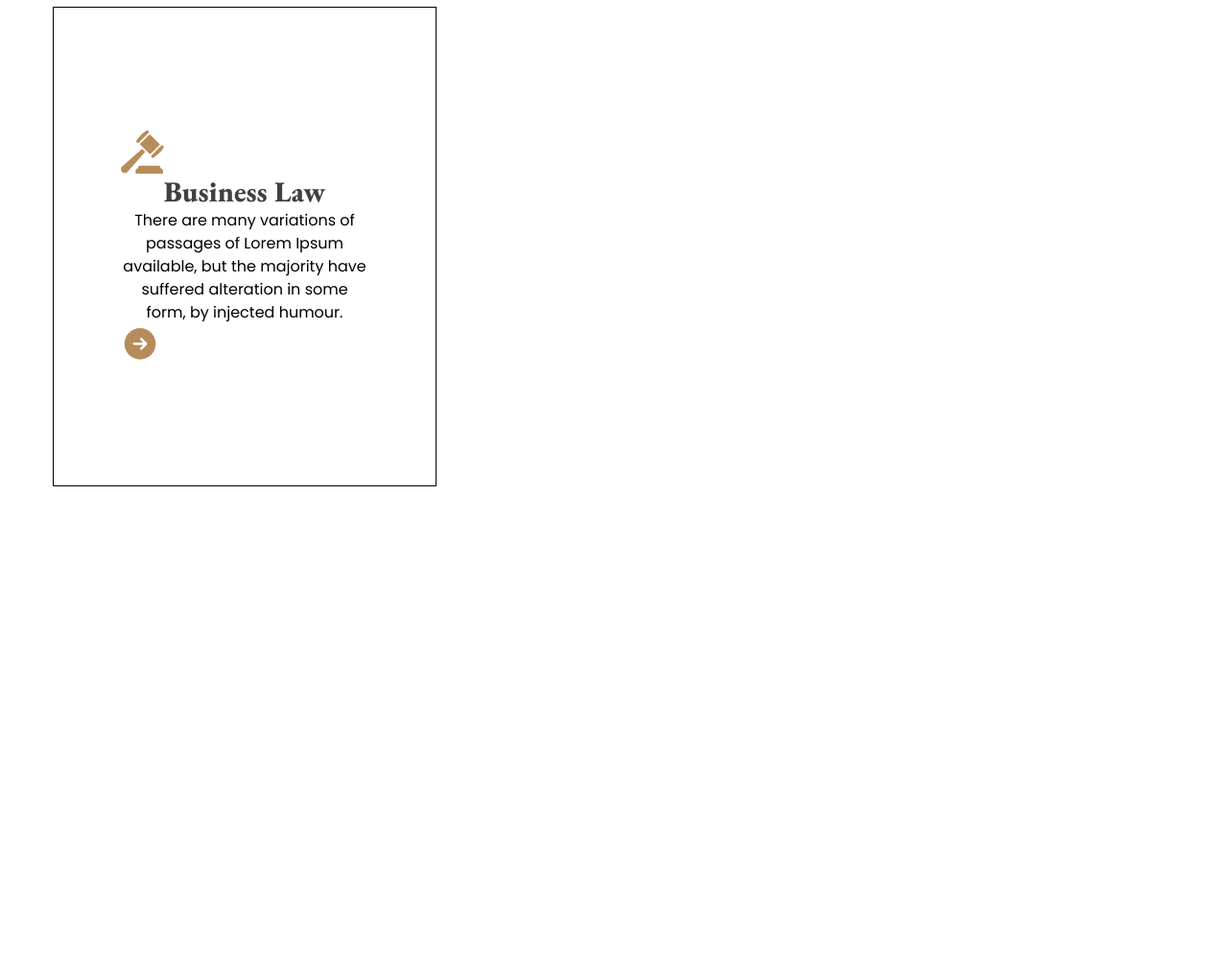
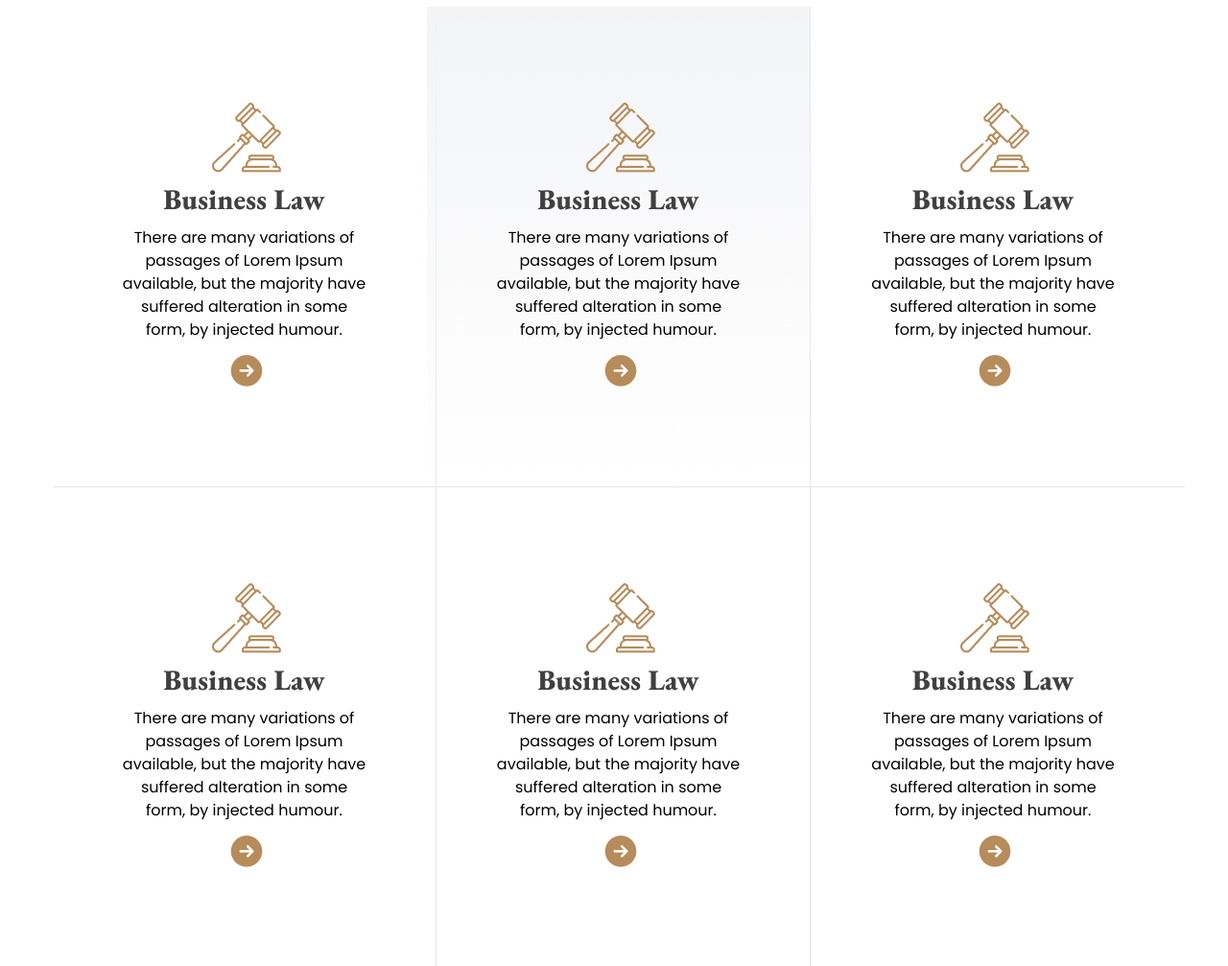
Before and after one commit to Shadhin282/legal-solution-resources, a plain HTML site: page index.html in a window 1280 px wide. Shown: the part 1020-2027 px from the top of the page at 96% size. Before the commit the page ends 1527 px from the top, so only its background shows below. Drawn offline with nearby package versions, Linux system fonts and the light colour scheme.

Commit message:
Updated content

```diff
--- a/index.html
+++ b/index.html
@@ -1,5 +1,6 @@
 <!DOCTYPE html>
 <html lang="en">
+
 <head>
     <meta charset="UTF-8">
     <meta name="viewport" content="width=device-width, initial-scale=1.0">
@@ -9,24 +10,33 @@
     <style>
         @import url('https://fonts.googleapis.com/css2?family=Poppins:ital,wght@0,100;0,200;0,300;0,400;0,500;0,600;0,700;0,800;0,900;1,100;1,200;1,300;1,400;1,500;1,600;1,700;1,800;1,900&display=swap');
         @import url('https://fonts.googleapis.com/css2?family=EB+Garamond:ital,wght@0,400..800;1,400..800&display=swap');
-        .poppins{
+
+        .poppins {
             font-family: "Poppins", sans-serif;
         }
-        .Garamond{
-            font-family: "EB Garamond", serif;;
+
+        .Garamond {
+            font-family: "EB Garamond", serif;
+            ;
         }
     </style>
 </head>
+
 <body>
     <header class="max-w-[1170px] mt-[70px] mx-auto">
         <nav class="flex justify-between items-center ">
-            <h1 class="Garamond gap-[16px] text-[35px] text-[#414040] font-extrabold"><span class="text-[#B68C5A]"><i class="fa-solid fa-gavel"></i></span>Justice</h1>
+            <h1 class="Garamond gap-[16px] text-[35px] text-[#414040] font-extrabold"><span class="text-[#B68C5A]"><i
+                        class="fa-solid fa-gavel"></i></span>Justice</h1>
             <ul class="flex gap-[30px]  ">
                 <li class=" text-[#707070] poppins font-regular text-[16px]">Home</li>
-                <li class="gap-[4px] text-[#707070] poppins font-regular text-[16px]">Service <i class="fa-solid fa-greater-than"></i></li>
-                <li class="gap-[4px] text-[#707070] poppins font-regular text-[16px]">Cases <i class="fa-solid fa-greater-than"></i></li>
-                <li class="gap-[4px] text-[#707070] poppins font-regular text-[16px]">Blog <i class="fa-solid fa-greater-than"></i></li>
-                <li class="gap-[4px] text-[#707070] poppins font-regular text-[16px]">Contact Us <i class="fa-solid fa-greater-than"></i></li>
+                <li class="gap-[4px] text-[#707070] poppins font-regular text-[16px]">Service <i
+                        class="fa-solid fa-greater-than"></i></li>
+                <li class="gap-[4px] text-[#707070] poppins font-regular text-[16px]">Cases <i
+                        class="fa-solid fa-greater-than"></i></li>
+                <li class="gap-[4px] text-[#707070] poppins font-regular text-[16px]">Blog <i
+                        class="fa-solid fa-greater-than"></i></li>
+                <li class="gap-[4px] text-[#707070] poppins font-regular text-[16px]">Contact Us <i
+                        class="fa-solid fa-greater-than"></i></li>
             </ul>
             <button class="px-[29px] py-[18px] rounded-[8px] poppins font-semibold bg-[#B68C5A] text-white text-[18px]">
                 Free Consultation
@@ -35,11 +45,15 @@
         <div class="bg-[url('./images/banner.png')] bg-blend-darken bg-[rgba(0,0,0,0.4)] mt-12 text-white h-137.5 ">
             <div class="w-173 flex flex-col text-center items-center gap-6 mx-[239px] pt-26">
                 <h1 class="Garamond text-7xl font-extrabold">We Provide Effective Legal Solutions</h1>
-            <p class="poppins font-regular text-[16px]">There are many variations of passages of Lorem Ipsum available, but the majority have suffered alteration in some form, by injected humour.
+                <p class="poppins font-regular text-[16px]">There are many variations of passages of Lorem Ipsum
+                    available, but the majority have suffered alteration in some form, by injected humour.
                 </p>
                 <form class="w-172  gap-6">
-                <input class="bg-white pl-5 py-5 pr-78.5 rounded-lg" type="search" name="search" id="" placeholder="search your service">
-                <button class="px-[39px] py-[17px] rounded-lg poppins font-semibold bg-[#B68C5A] text-white text-[20px]" name="search">Search</button>
+                    <input class="bg-white pl-5 py-5 pr-78.5 rounded-lg" type="search" name="search" id=""
+                        placeholder="search your service">
+                    <button
+                        class="px-[39px] py-[17px] rounded-lg poppins font-semibold bg-[#B68C5A] text-white text-[20px]"
+                        name="search">Search</button>
                 </form>
             </div>
 
@@ -47,23 +61,107 @@
     </header>
 
     <main class="max-w-[1170px] mx-auto mt-30">
-        <div class="flex flex-col text-center justify-center items-center  gap-6 w-178">
+        <div class="flex flex-col text-center mx-auto mb-16 justify-center items-center  gap-6 w-178">
             <h2 class="text-[#414040] Garamond text-center text-4xl font-extrabold">
                 The Legal Practice Area
             </h2>
             <p class="poppins font-regular text-center text-[16px]">
-                There are many variations of passages of Lorem Ipsum available, but the majority have suffered alteration in some form, by injected humour.
+                There are many variations of passages of Lorem Ipsum available, but the majority have suffered
+                alteration in some form, by injected humour.
             </p>
         </div>
-        <div class="flex flex-col items-center justify-center px-[70px] w-100 h-125 border-1 mt-16">
+        <!-- Cards -->
+        <div class="grid grid-cols-3  gap-0 ">
+            <div class="flex flex-col border-r border-gray-200 items-center justify-center px-[70px] w-100 h-125">
+
                 <div class=" text-center">
-                <img class="text-center" src="./images/logo.png" alt="">
-            <h2 class="text-[#414040] Garamond text-center text-3xl font-extrabold">Business Law</h2>
-            <p class="poppins font-regular text-center text-[16px]">There are many variations of passages of Lorem Ipsum available, but the majority have suffered alteration in some form, by injected humour.</p>
-            <img class="text-center" src="./images/Frame.png" alt="">
+                    <!-- <span class="text-[#B68C5A] text-7xl mb-2.5"><i class="fa-solid fa-gavel"></i></span> -->
+                    <img class="text-center ml-24" src="./images/business.png" alt="">
+                    <h2 class="text-[#414040] Garamond text-center my-2.5 text-3xl font-extrabold">Business Law</h2>
+                    <p class="poppins font-regular mb-2.5 text-center text-[16px]">There are many variations of passages
+                        of Lorem Ipsum available, but the majority have suffered alteration in some form, by injected
+                        humour.</p>
+                    <img class="text-center  ml-28" src="./images/Frame.png" alt="">
+                </div>
+
+
+            </div>
+            <div
+                class="flex flex-col border-r border-gray-200 bg-linear-to-b from-gray-100 items-center justify-center px-[70px] w-100 h-125">
+
+                <div class=" text-center">
+                    <!-- <span class="text-[#B68C5A] text-7xl mb-2.5"><i class="fa-solid fa-gavel"></i></span> -->
+                    <img class="text-center ml-24" src="./images/business.png" alt="">
+                    <h2 class="text-[#414040] Garamond text-center my-2.5 text-3xl font-extrabold">Business Law</h2>
+                    <p class="poppins font-regular mb-2.5 text-center text-[16px]">There are many variations of passages
+                        of Lorem Ipsum available, but the majority have suffered alteration in some form, by injected
+                        humour.</p>
+                    <img class="text-center  ml-28" src="./images/Frame.png" alt="">
+                </div>
+
+
+            </div>
+            <div class="flex flex-col  items-center justify-center px-[70px] w-100 h-125">
+
+                <div class=" text-center">
+                    <!-- <span class="text-[#B68C5A] text-7xl mb-2.5"><i class="fa-solid fa-gavel"></i></span> -->
+                    <img class="text-center ml-24" src="./images/business.png" alt="">
+                    <h2 class="text-[#414040] Garamond text-center my-2.5 text-3xl font-extrabold">Business Law</h2>
+                    <p class="poppins font-regular mb-2.5 text-center text-[16px]">There are many variations of passages
+                        of Lorem Ipsum available, but the majority have suffered alteration in some form, by injected
+                        humour.</p>
+                    <img class="text-center  ml-28" src="./images/Frame.png" alt="">
+                </div>
+
+
+            </div>
+            <div
+                class="flex flex-col border-r border-t border-gray-200 items-center justify-center px-[70px] w-100 h-125">
+
+                <div class=" text-center">
+                    <!-- <span class="text-[#B68C5A] text-7xl mb-2.5"><i class="fa-solid fa-gavel"></i></span> -->
+                    <img class="text-center ml-24" src="./images/business.png" alt="">
+                    <h2 class="text-[#414040] Garamond text-center my-2.5 text-3xl font-extrabold">Business Law</h2>
+                    <p class="poppins font-regular mb-2.5 text-center text-[16px]">There are many variations of passages
+                        of Lorem Ipsum available, but the majority have suffered alteration in some form, by injected
+                        humour.</p>
+                    <img class="text-center  ml-28" src="./images/Frame.png" alt="">
+                </div>
+
+
+            </div>
+            <div
+                class="flex flex-col border-r border-t border-gray-200 items-center justify-center px-[70px] w-100 h-125">
+
+                <div class=" text-center">
+                    <!-- <span class="text-[#B68C5A] text-7xl mb-2.5"><i class="fa-solid fa-gavel"></i></span> -->
+                    <img class="text-center ml-24" src="./images/business.png" alt="">
+                    <h2 class="text-[#414040] Garamond text-center my-2.5 text-3xl font-extrabold">Business Law</h2>
+                    <p class="poppins font-regular mb-2.5 text-center text-[16px]">There are many variations of passages
+                        of Lorem Ipsum available, but the majority have suffered alteration in some form, by injected
+                        humour.</p>
+                    <img class="text-center  ml-28" src="./images/Frame.png" alt="">
+                </div>
+
+
+            </div>
+            <div class="flex flex-col items-center border-t border-gray-200 justify-center px-[70px] w-100 h-125">
+
+                <div class=" text-center">
+                    <!-- <span class="text-[#B68C5A] text-7xl mb-2.5"><i class="fa-solid fa-gavel"></i></span> -->
+                    <img class="text-center ml-24" src="./images/business.png" alt="">
+                    <h2 class="text-[#414040] Garamond text-center my-2.5 text-3xl font-extrabold">Business Law</h2>
+                    <p class="poppins font-regular mb-2.5 text-center text-[16px]">There are many variations of passages
+                        of Lorem Ipsum available, but the majority have suffered alteration in some form, by injected
+                        humour.</p>
+                    <img class="text-center  ml-28" src="./images/Frame.png" alt="">
+                </div>
+
+
             </div>
 
         </div>
     </main>
 </body>
+
 </html>
```
Lines whose indentation alone changed are shown as unchanged.
